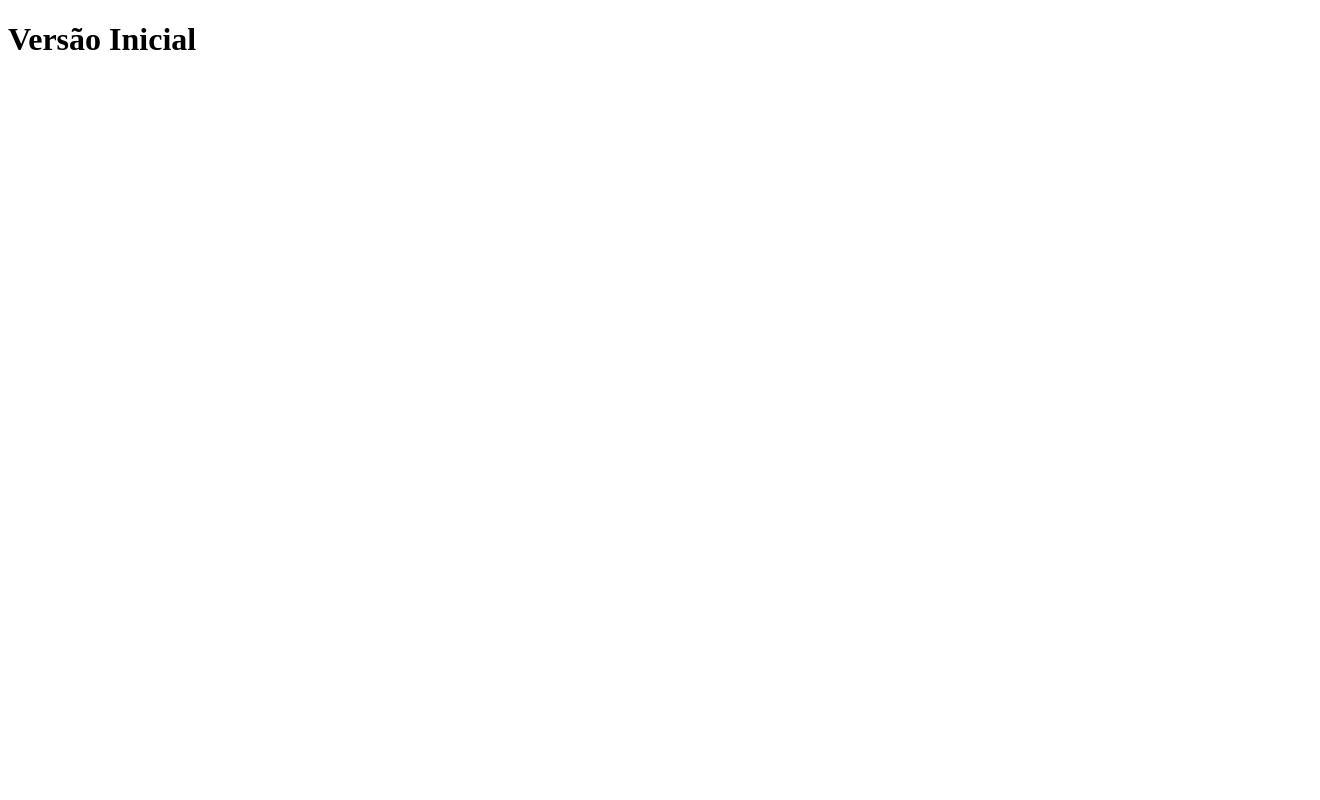
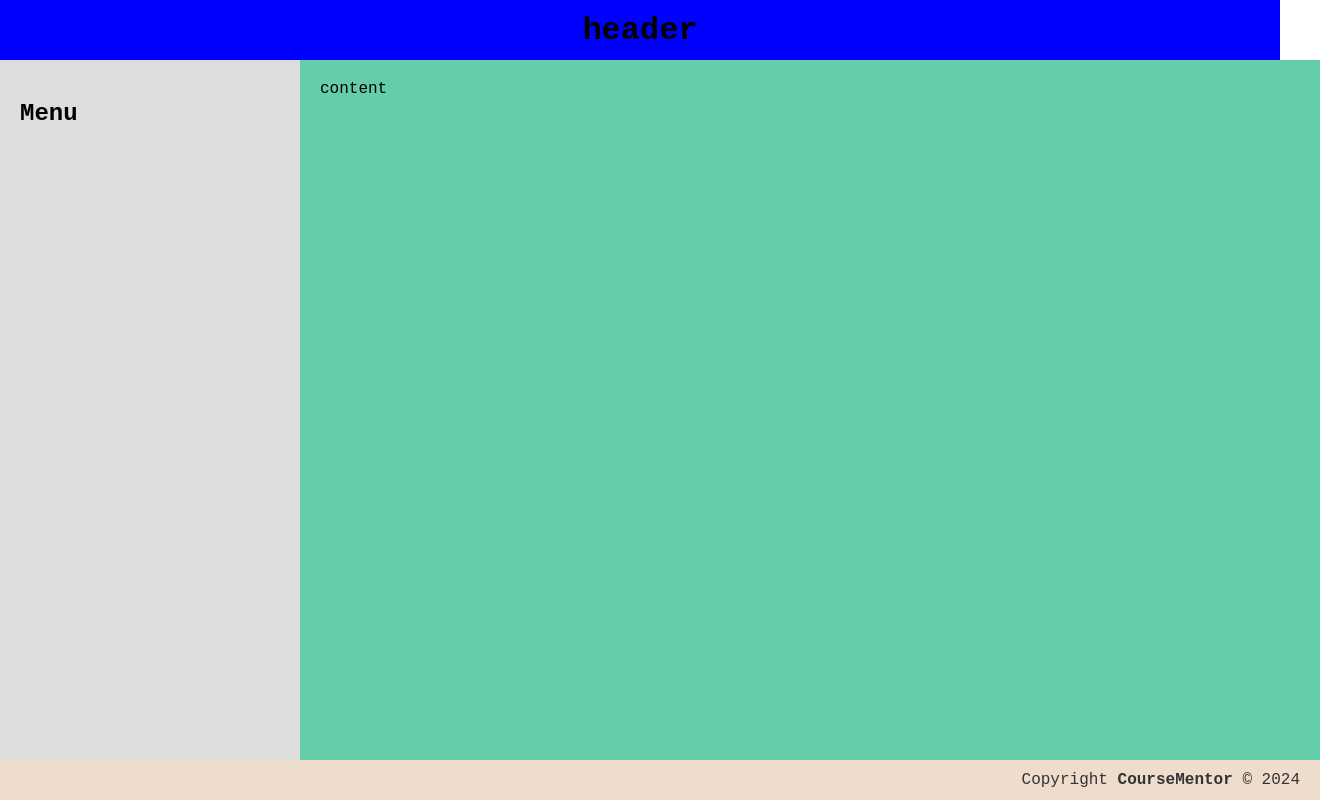
Before and after one commit to Coimbra777/Course-Mentor, a Vue app in the folder frontend/: page / in a window 1280 px wide. Shown: the whole page, 1320 px wide, since content can reach past the window. Built offline with nearby package versions, Linux system fonts and the light colour scheme.

Commit message:
criação template principal do propjeto

```diff
--- a/frontend/public/index.html
+++ b/frontend/public/index.html
@@ -7,7 +7,7 @@
   <meta name="viewport" content="width=device-width,initial-scale=1.0">
   <link href="https://fonts.googleapis.com/css?family=Lato" rel="stylesheet">
 
-  <title>Node Verse</title>
+  <title>CourseMentor</title>
 </head>
 
 <body>
--- a/frontend/src/App.vue
+++ b/frontend/src/App.vue
@@ -1,15 +1,49 @@
 <template>
-	<div id="app">
-		<h1>Versão Inicial</h1>
-	</div>
+  <div id="app">
+    <div class="container">
+      <AppHeader />
+      <AppMenu />
+      <AppContent />
+      <AppFooter />
+    </div>
+  </div>
 </template>
 
 <script>
+import AppContent from "./components/template/AppContent.vue";
+import AppFooter from "./components/template/AppFooter.vue";
+import AppHeader from "./components/template/AppHeader.vue";
+import AppMenu from "./components/template/AppMenu.vue";
+
 export default {
-	name: "App",
-}
+  name: "App",
+  components: {
+    AppHeader,
+    AppMenu,
+    AppContent,
+    AppFooter,
+  },
+};
 </script>
 
 <style>
+* {
+  font-family: "IBM Plex Mono", monospace;
+}
 
+body {
+  margin: 0;
+  padding: 0;
+}
+
+.container {
+  height: 100vh;
+  display: grid;
+  grid-template-columns: 300px 1fr;
+  grid-template-rows: 60px 1fr 40px;
+  grid-template-areas:
+    "header header"
+    "menu content"
+    "footer footer";
+}
 </style>
--- /dev/null
+++ b/frontend/src/components/template/AppContent.vue
@@ -0,0 +1,18 @@
+<template>
+  <div class="content">content</div>
+</template>
+
+<script>
+export default {
+  name: "AppContent",
+};
+</script>
+
+<style>
+.content {
+  grid-area: content;
+  width: 100%;
+  background: mediumaquamarine;
+  padding: 20px;
+}
+</style>
--- /dev/null
+++ b/frontend/src/components/template/AppFooter.vue
@@ -0,0 +1,28 @@
+<template>
+  <footer class="footer">
+    <span
+      >Copyright <strong> CourseMentor</strong> &copy;
+      {{ new Date().getFullYear() }}
+    </span>
+  </footer>
+</template>
+
+<script>
+export default {
+  name: "AppFooter",
+  // Outras definições do componente
+};
+</script>
+
+<style>
+.footer {
+  grid-area: footer;
+  width: 100%;
+  background: #edc;
+  color: #333;
+  display: flex;
+  align-items: center;
+  justify-content: flex-end;
+  padding: 20px;
+}
+</style>
--- /dev/null
+++ b/frontend/src/components/template/AppHeader.vue
@@ -0,0 +1,23 @@
+<template>
+  <header class="header">
+    <h1>header</h1>
+  </header>
+</template>
+
+<script>
+export default {
+  name: "AppHeader",
+};
+</script>
+
+<style>
+.header {
+  grid-area: header;
+  width: 100%;
+
+  background: blue;
+  display: flex;
+  align-items: center;
+  justify-content: center;
+}
+</style>
--- /dev/null
+++ b/frontend/src/components/template/AppMenu.vue
@@ -0,0 +1,23 @@
+<template>
+  <aside class="menu">
+    <h1>Menu</h1>
+  </aside>
+</template>
+
+<script>
+export default {
+  name: "AppMenu",
+  // Outras definições do componente
+};
+</script>
+
+<style>
+.menu {
+  grid-area: menu;
+  background-color: #ddd;
+  display: flex;
+  flex-direction: column;
+  flex-wrap: wrap;
+  padding: 20px;
+}
+</style>
```
Also changed, not shown: frontend/vetur.config.js (added, +40 -0 lines), frontend/src/components/template/Tes.vue (added).
